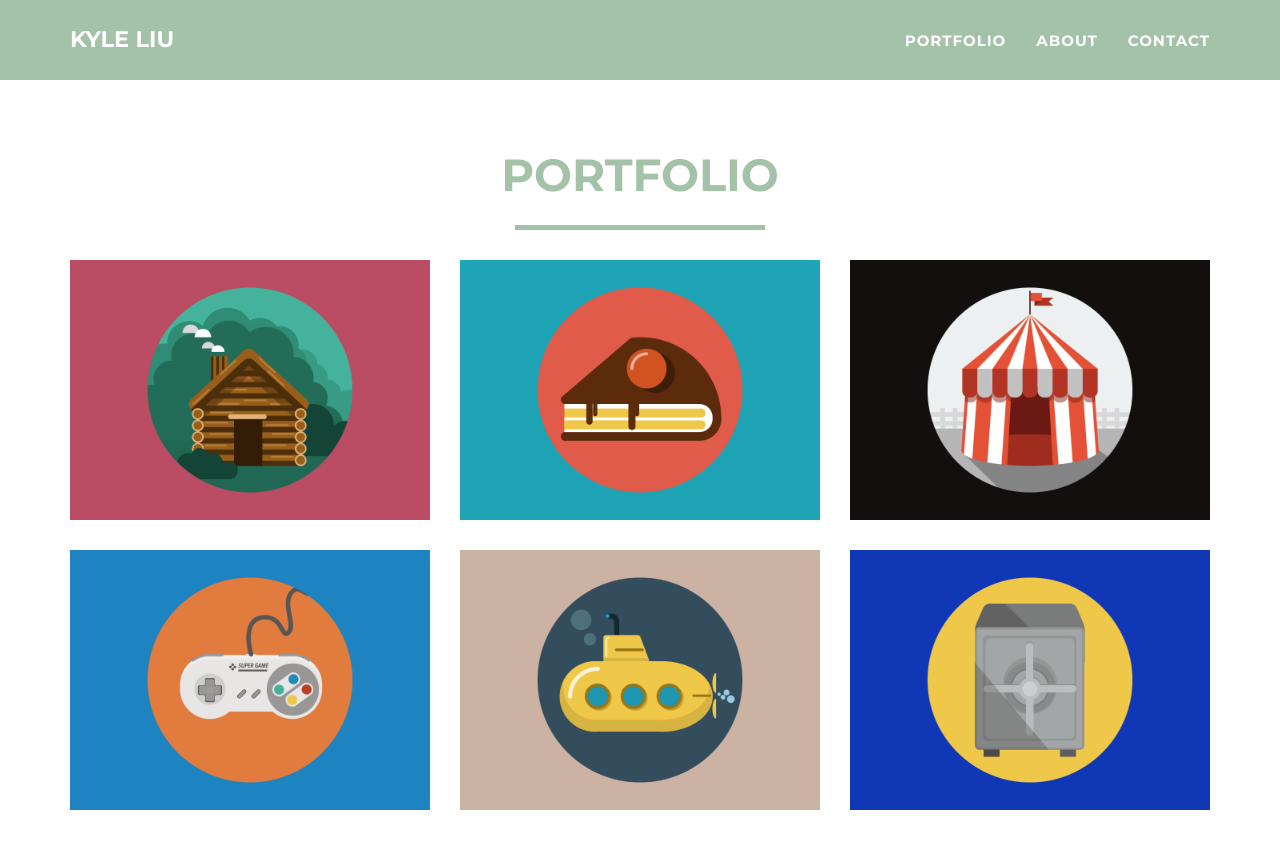
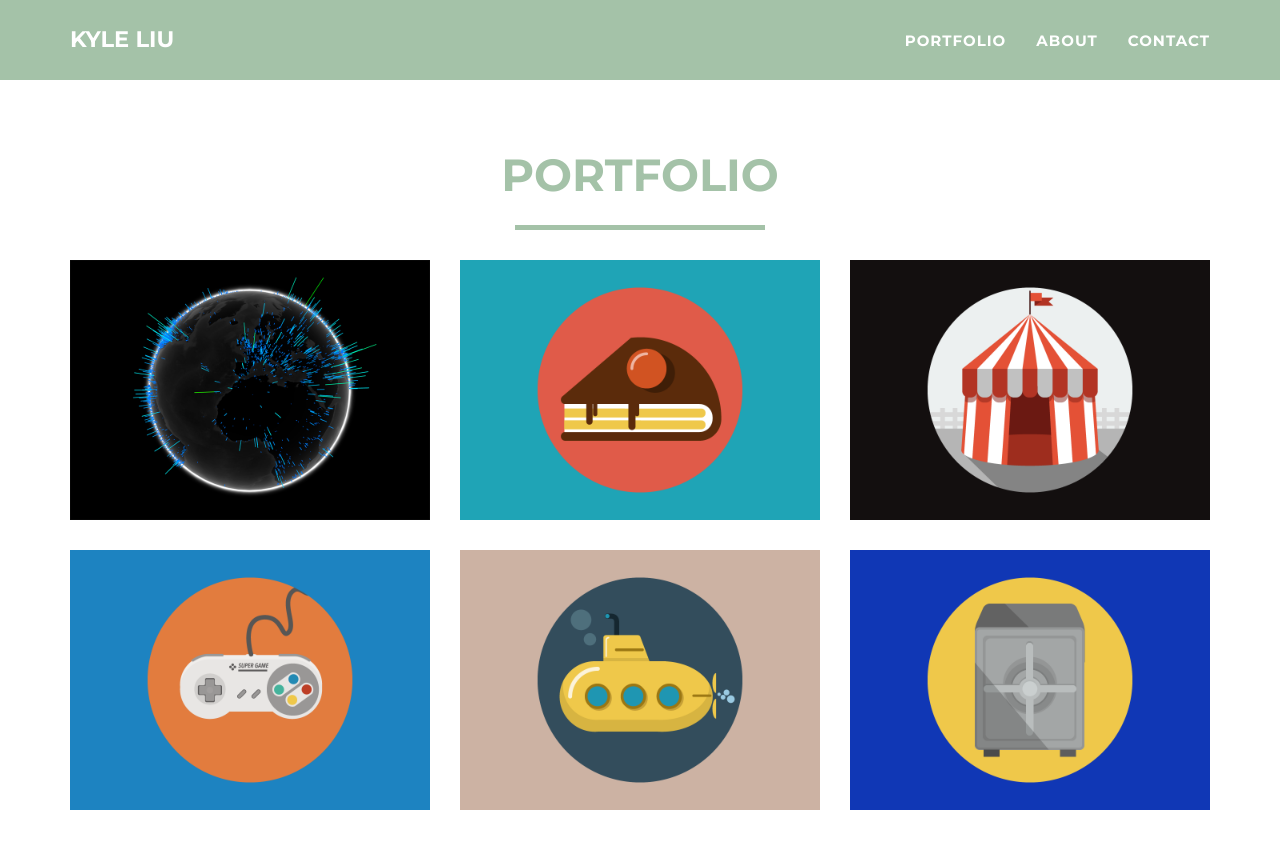
Before and after one commit to kylefirst/kylefirst.github.io, a Jekyll site: the page built from index.html, in a window 1280 px wide and 900 px high, scrolled down 725 px. Shown: the top 849 px of the window. Built offline with Jekyll 4.4.1, drawn with Linux system fonts in a browser that asks for light colours.

Commit message:
added webgl globe img

```diff
--- a/_posts/2014-07-18-project-1.markdown
+++ b/_posts/2014-07-18-project-1.markdown
@@ -2,7 +2,7 @@
 layout: default
 modal-id: 1
 date: 2014-07-18
-img: cabin.png
+img: airplane.png
 alt: image-alt
 project-date: April 2014
 client: Start Bootstrap
```
Also changed, not shown: img/portfolio/airplane.png (added).
